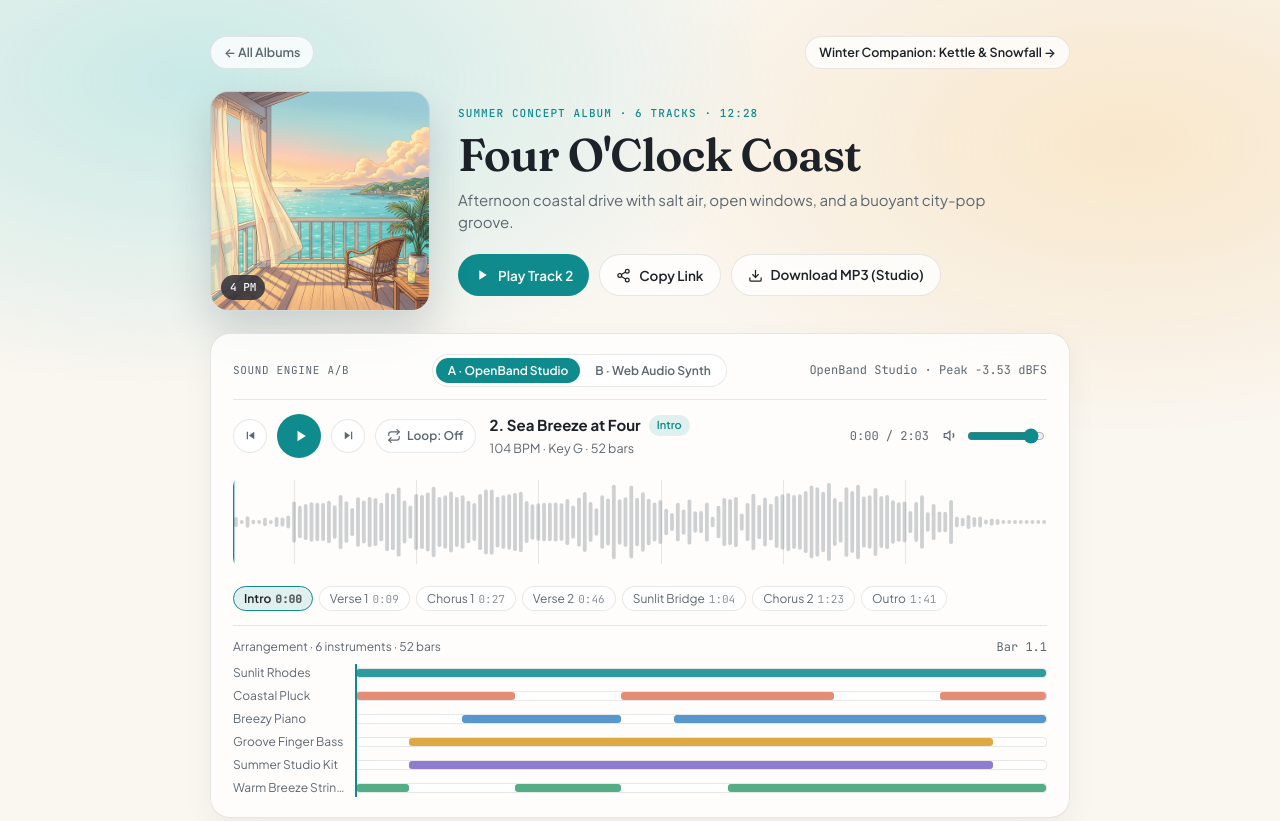
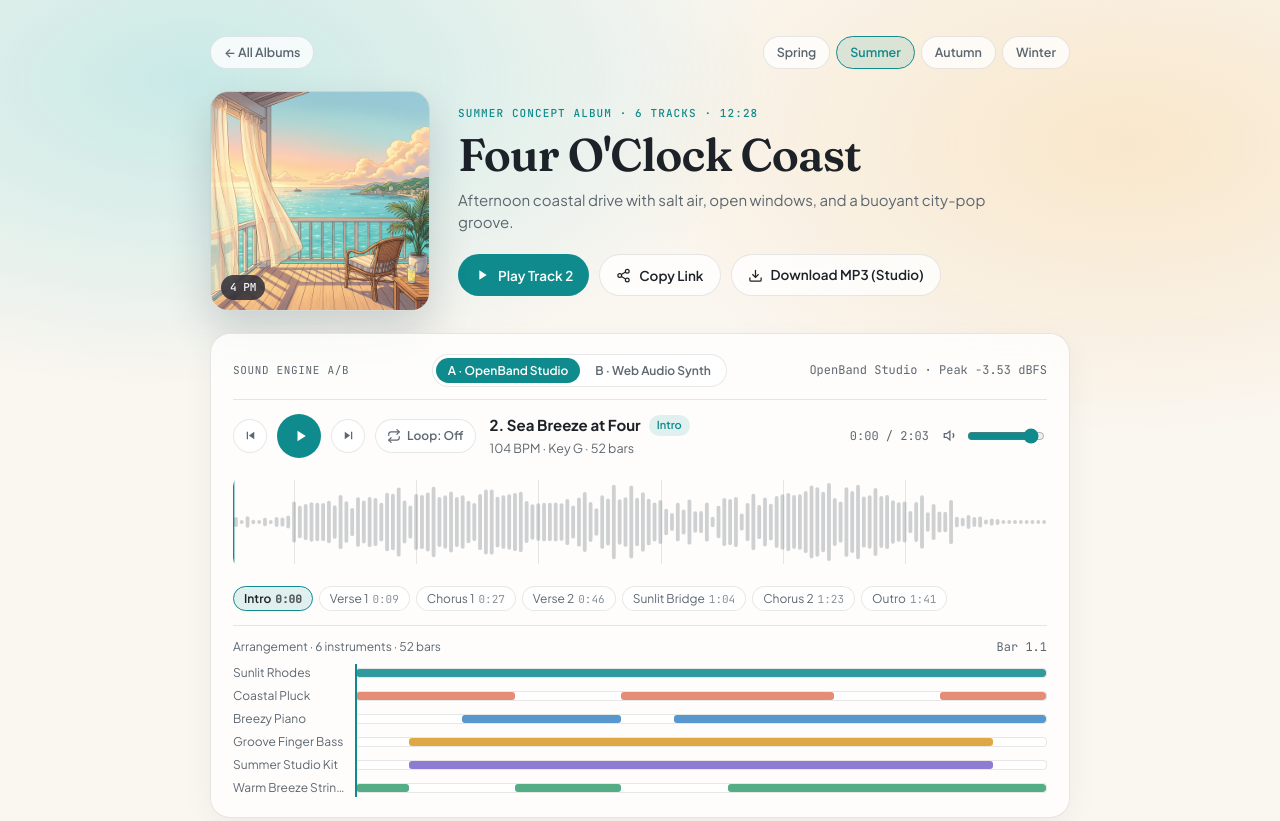
Before and after one commit to davuses/four-oclock-coast, a plain HTML site: page index.html in a window 1280 px wide. Shown: the top 821 px of the page. Drawn offline with Linux system fonts and the light colour scheme.

Commit message:
Upgrade top nav to Four Seasons switcher

```diff
--- a/index.html
+++ b/index.html
@@ -17,9 +17,14 @@
 <body>
   <div class="sky-wash" aria-hidden="true"></div>
   <main class="shell">
-    <nav class="top-nav" aria-label="Album series navigation">
+    <nav class="top-nav" aria-label="Four Seasons navigation">
       <a href="../music/" class="nav-pill">← All Albums</a>
-      <a href="../kettle-and-snowfall/" class="nav-pill nav-companion">Winter Companion: Kettle &amp; Snowfall →</a>
+      <div class="season-tabs">
+        <a href="../sakura-and-raindrops/" class="nav-pill">Spring</a>
+        <a href="../four-oclock-coast/" class="nav-pill active">Summer</a>
+        <a href="../maple-and-lanterns/" class="nav-pill">Autumn</a>
+        <a href="../kettle-and-snowfall/" class="nav-pill">Winter</a>
+      </div>
     </nav>
 
     <!-- Hero header -->
--- a/styles.css
+++ b/styles.css
@@ -160,6 +160,19 @@ body {
 
 .nav-companion {
   color: var(--text);
+}
+
+.season-tabs {
+  display: inline-flex;
+  align-items: center;
+  gap: 6px;
+  flex-wrap: wrap;
+}
+
+.nav-pill.active {
+  border-color: var(--accent);
+  background: var(--accent-soft);
+  color: var(--accent);
 }
 
 /* Hero */
```
